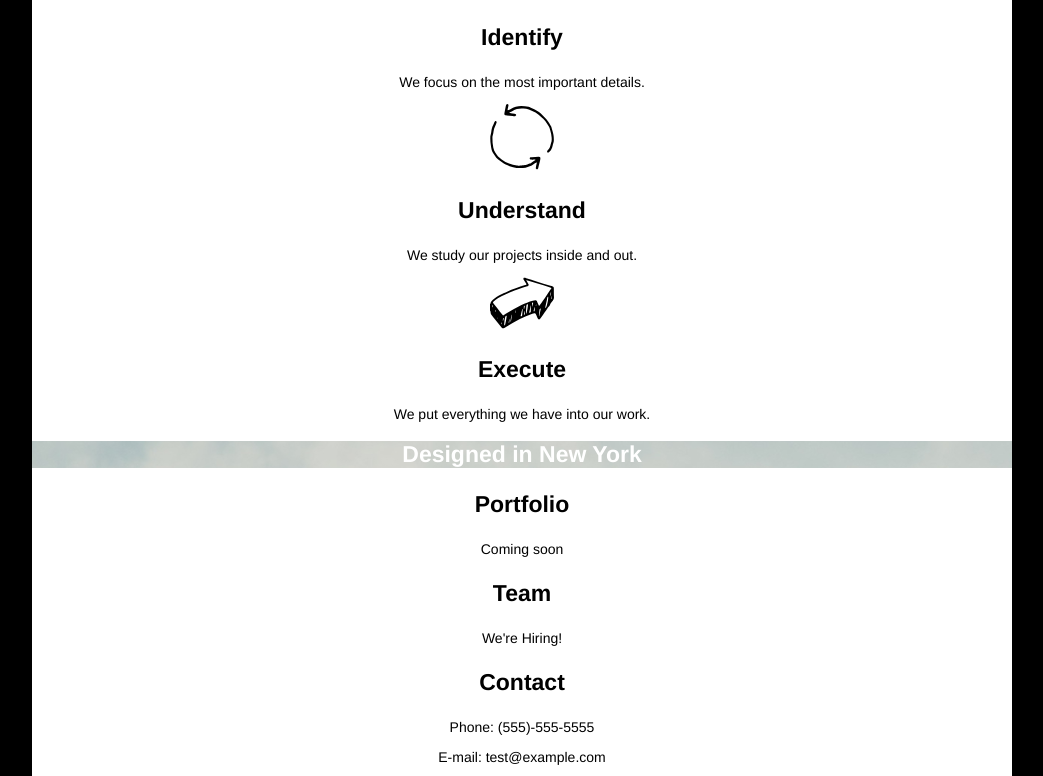
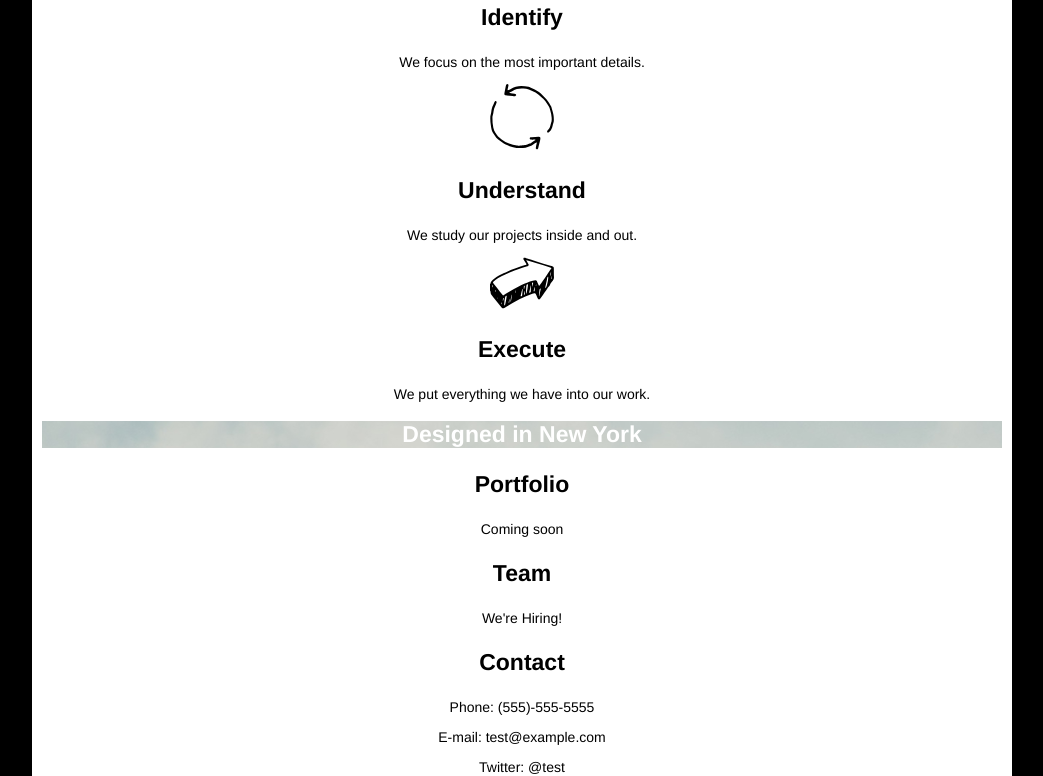
Before and after one commit to pscnorge/broadway, a plain HTML site: page index.html in a window 1280 px wide. Shown: the part 507-1283 px from the top of the page, without its empty margins (118-1161 px from the left). Drawn offline with Linux system fonts and the light colour scheme.

Commit message:
Adjust content padding

```diff
--- a/resources/css/style.css
+++ b/resources/css/style.css
@@ -9,7 +9,7 @@ body {
   background-color: white;
   color: black;
   margin: 0 150px 0 150px;
-  padding: 50px 0 50px 0;
+  padding: 30px 10px 10px 10px;
 }
 header {
   background-image: url("../images/the-flatiron-building.png");
```
